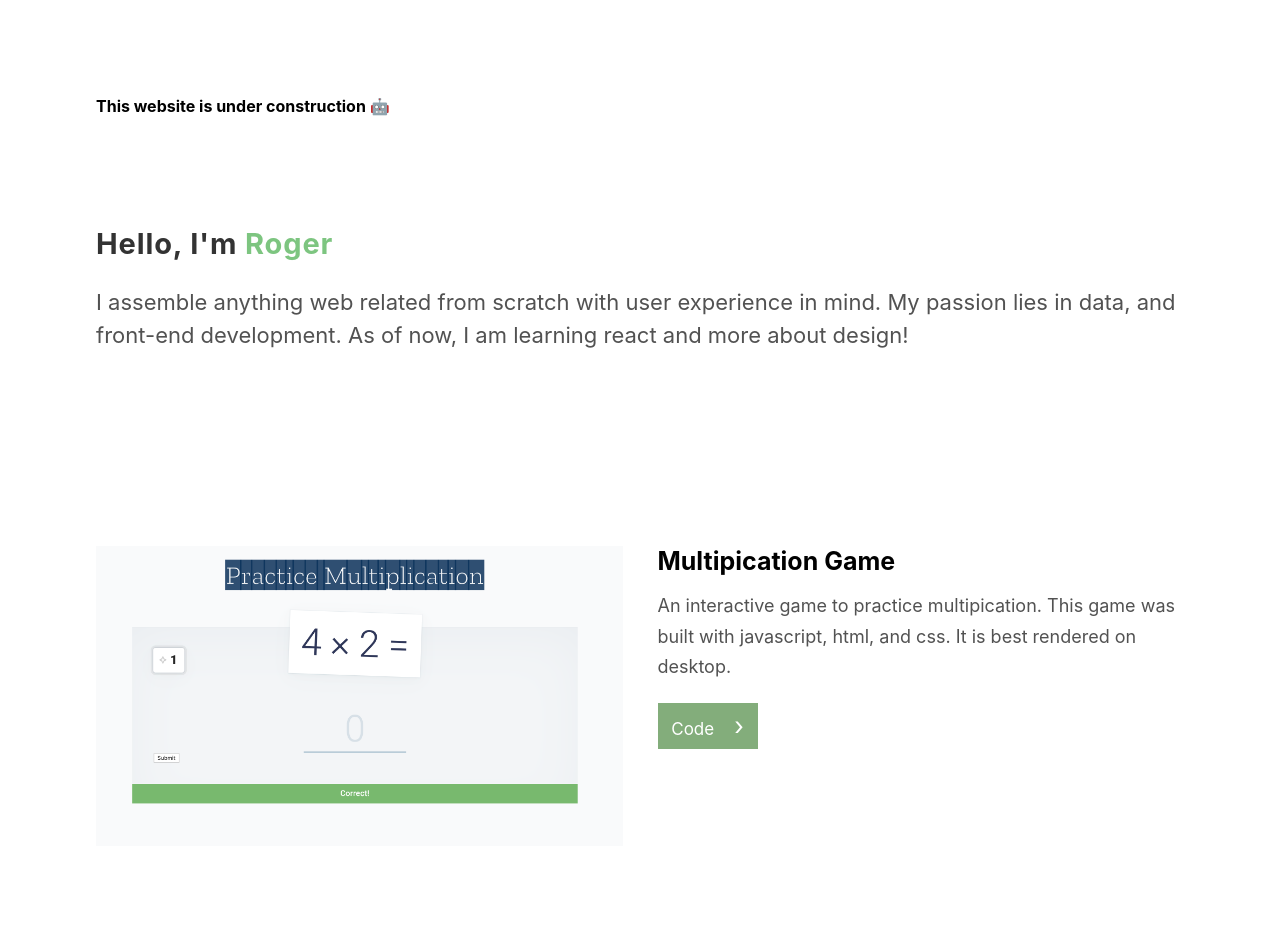
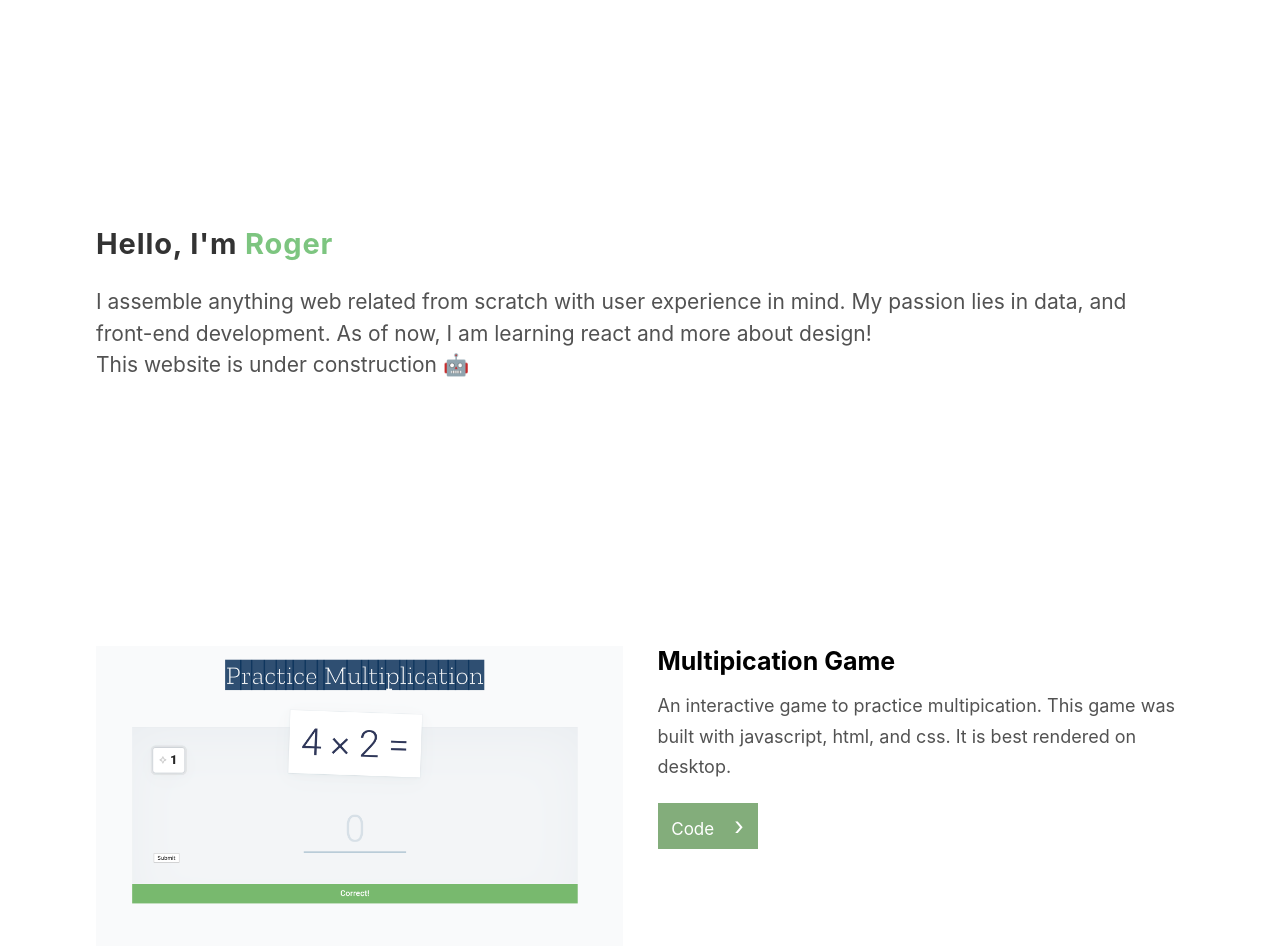
Before and after one commit to rogerb1/rb_projects, a plain HTML site: page index.html in a window 1280 px wide. Shown: the top 949 px of the page. Drawn offline with Linux system fonts and the light colour scheme; a web font is replaced by a local one.

Commit message:
add message to website

```diff
--- a/css/style.css
+++ b/css/style.css
@@ -36,7 +36,7 @@ span {
     display: grid;
     grid-gap: 35px;
     grid-template-columns: repeat(2, 1fr);
-    grid-template-rows: 80px 300px 300px 300px 300px 50px;
+    grid-template-rows: 80px 400px 300px 300px 300px 50px;
 }
 
 /* Navigation Settings *************/
@@ -74,7 +74,7 @@ h1 {
 }
 
 .about-p {
-    font-size: 22px;
+    font-size: 21px;
     color: var(--p-color);
     line-height: 1.5em;
 }
--- a/index.html
+++ b/index.html
@@ -25,7 +25,8 @@
             <p class="about-p">
                 I assemble anything web related from scratch with user experience in mind.
                 My passion lies in data, and front-end development.
-                As of now, I am learning react and more about design!
+                As of now, I am learning react and more about design!<br>
+                This website is under construction 🤖
             </p>
         </header>
 
@@ -53,10 +54,6 @@
             </article>
         </article>
 
-        <footer>
-            <h4>This website is under construction 🤖</h4>
-        </footer>
-
 
     </main>
     <script src="" async defer></script>
```
